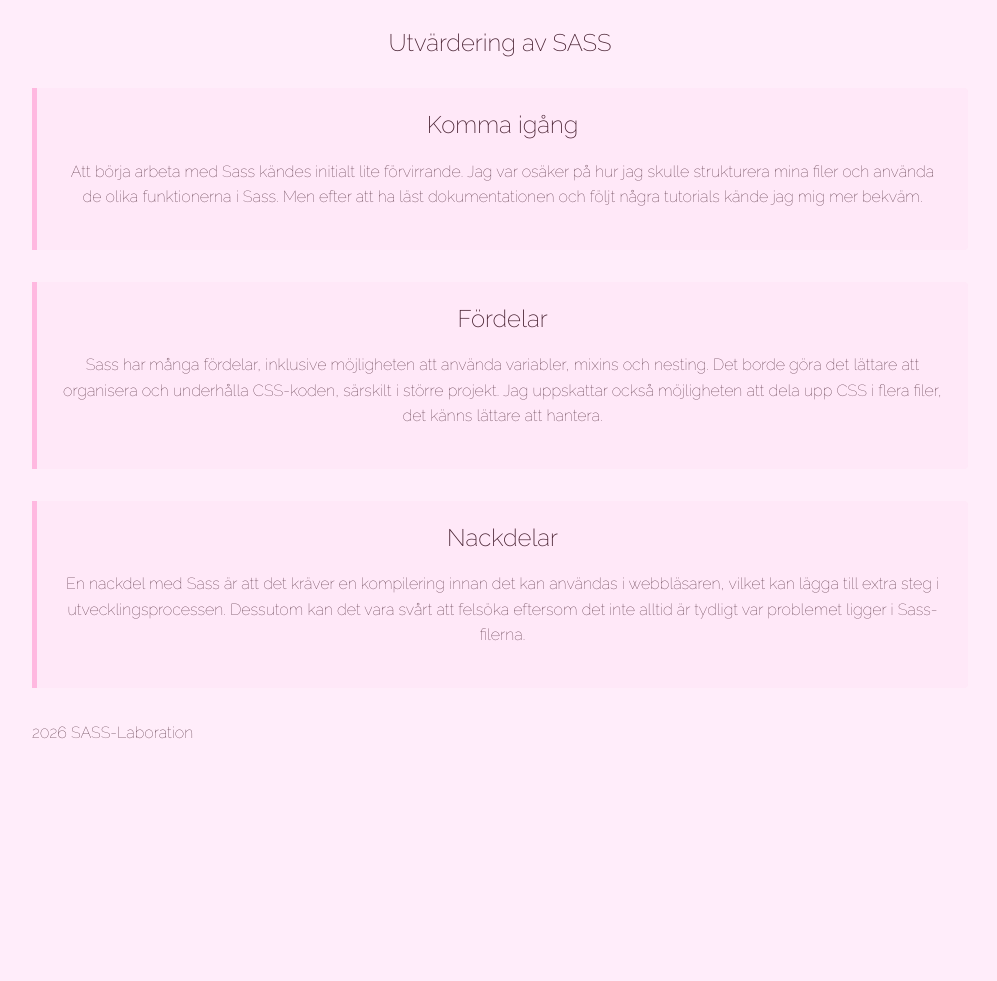
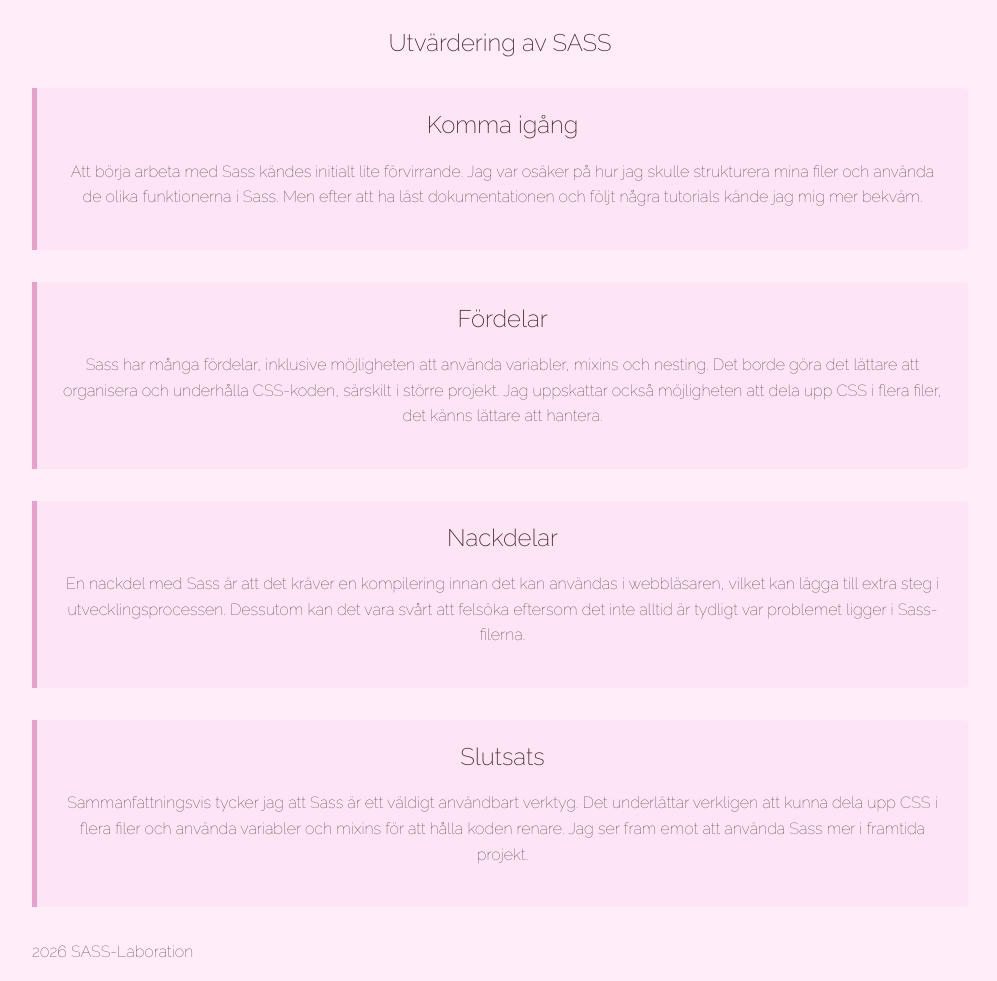
Before and after one commit to fridaruth/lab3-sass, a website built with Vite: page sass.html in a window 1280 px wide. Shown: the part 83-1064 px from the top of the page, without its empty margins (140-1137 px from the left). Before the commit the page ends 845 px from the top, so only its background shows below. Built offline with nearby package versions, Linux system fonts and the light colour scheme.

Commit message:
Add evaluation section and conclusion to SASS documentation; update color variable

```diff
--- a/sass.html
+++ b/sass.html
@@ -51,6 +51,13 @@
                   vilket kan lägga till extra steg i utvecklingsprocessen.
                   Dessutom kan det vara svårt att felsöka eftersom det inte alltid är tydligt var problemet ligger i Sass-filerna.</p>
             </section>
+
+            <section class="evaluation-card">
+                <h2>Slutsats</h2>
+                <p>Sammanfattningsvis tycker jag att Sass är ett väldigt användbart verktyg.
+                  Det underlättar verkligen att kunna dela upp CSS i flera filer och använda variabler och mixins för att hålla koden renare.
+                  Jag ser fram emot att använda Sass mer i framtida projekt.</p>
+            </section>
         </article>
     </main>
 
--- a/src/scss/_base.scss
+++ b/src/scss/_base.scss
@@ -3,12 +3,12 @@
 // Färg för ljust tema
 $color-light-bg: #FFEDFA;
 $color-light-text: #482131;
-$color-light-accent: #FFB8E0;
+$color-light-accent: #e6a0c9;
 
 // Färg för mörkt tema
 $color-dark-bg: #482131;
 $color-dark-text: #FFEDFA;
-$color-dark-accent: #EC7FA9;
+$color-dark-accent: #ab798b;
 
 @mixin dark-mode {
     @media (prefers-color-scheme: dark) {
```
